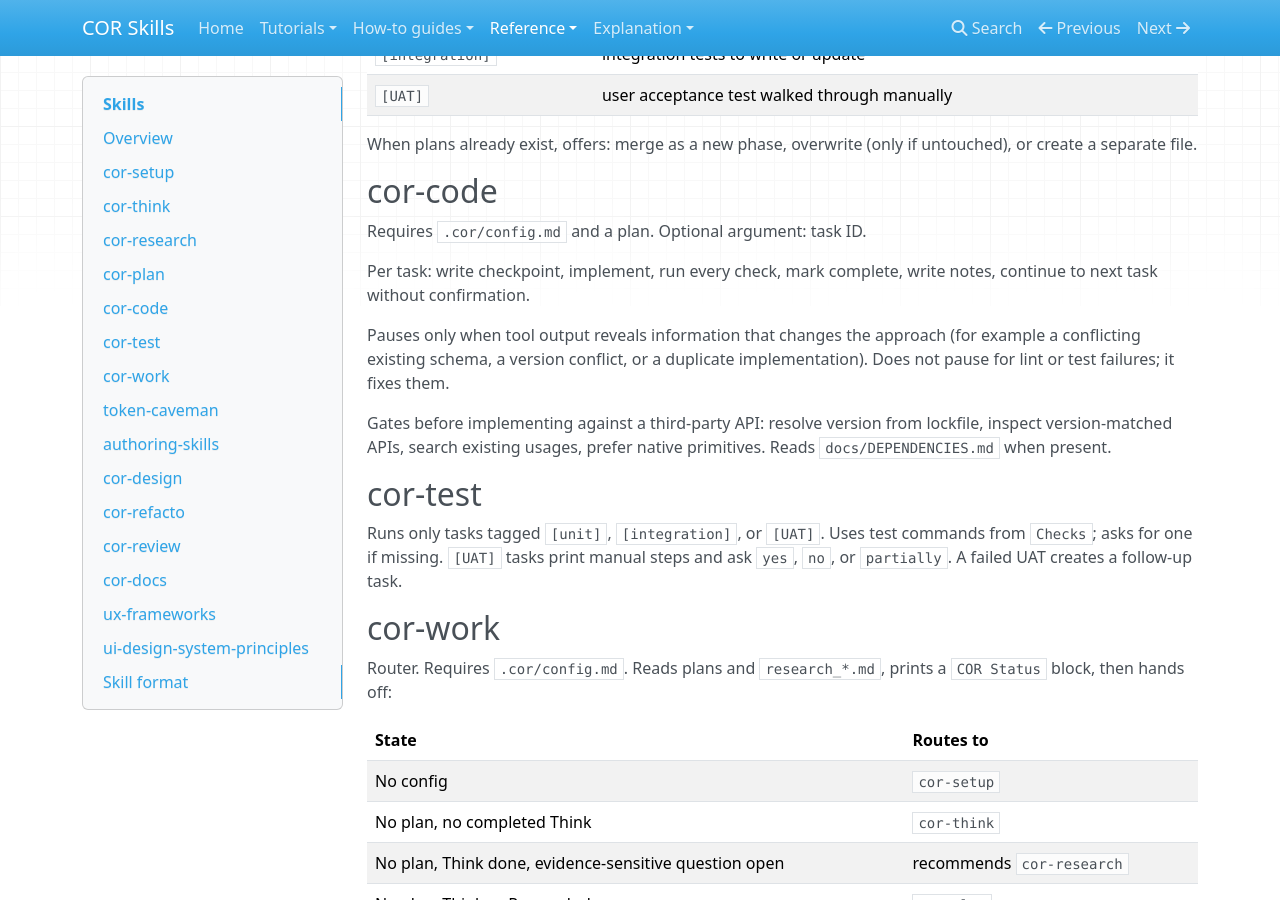
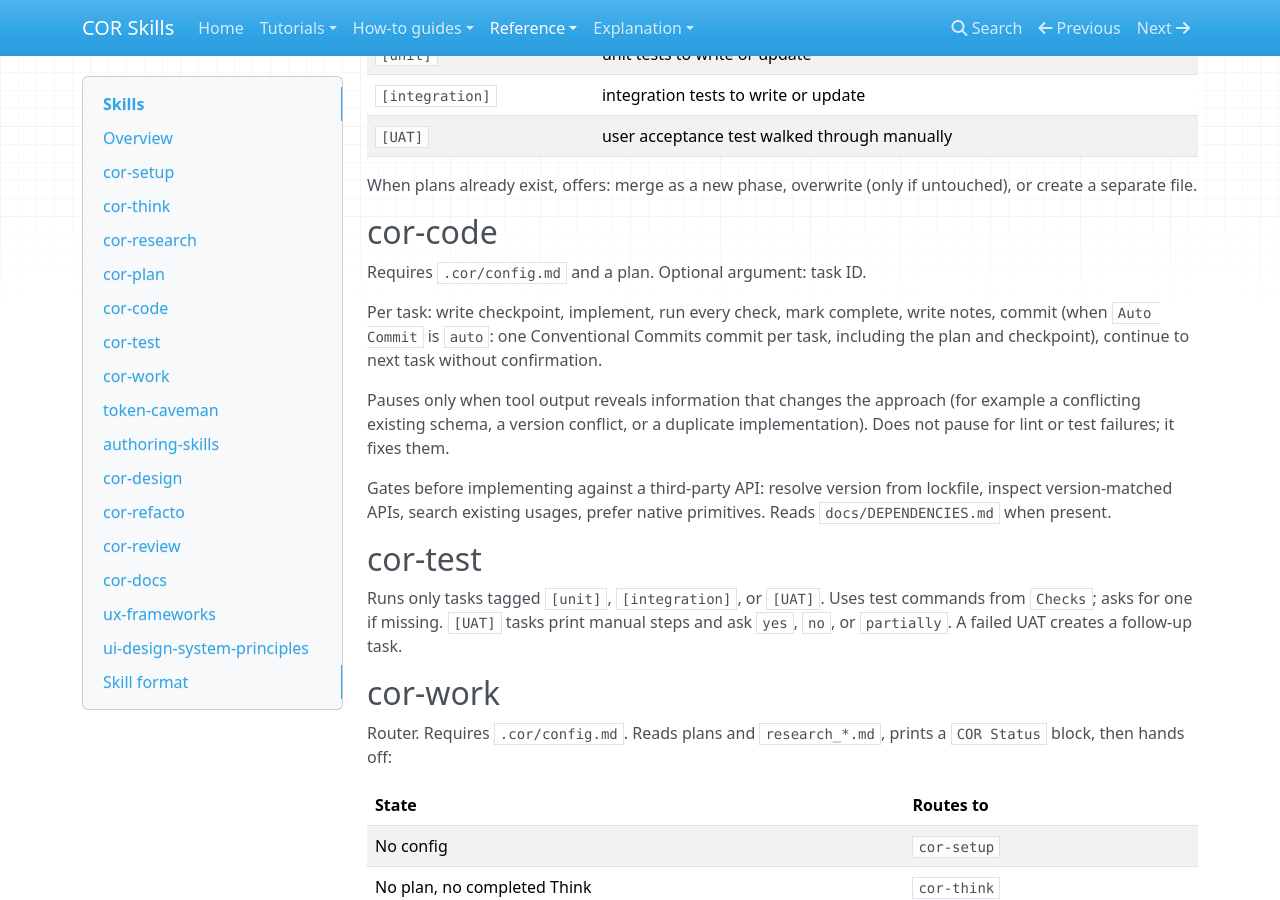
Before and after one commit to louisbrillet/cor-skills, an MkDocs documentation site: the page built from docs/reference/skills.md, in a window 1280 px wide and 900 px high, scrolled down 2438 px. Built offline with MkDocs 1.6.1, drawn with Linux system fonts in a browser that asks for light colours; nearby versions of some CDN libraries; some of the changed text lies outside the part shown.

Commit message:
feat: add auto commit

```diff
--- a/docs/reference/skills.md
+++ b/docs/reference/skills.md
@@ -36,8 +36,9 @@ Runs once per repository. Requires nothing.
 | 3 | Worktree support | `.worktreeinclude`, `post-checkout` hook |
 | 4 | Dependency documentation (Node and Python) | `docs/DEPENDENCIES.md`, generation command (`docs:deps` script for Node) |
 | 5 | Artifact canvas (only if GitHub Copilot selected; opt-in, default no) | `.github/extensions/cor-artifacts/`, `Artifact Canvas` |
-| 6 | Plan storage: `markdown`, `memory`, `session` | `Plan Storage` |
-| 7 | - | writes `.cor/config.md` |
+| 6 | Auto commit per task (default yes) | `Auto Commit` |
+| 7 | Plan storage: `markdown`, `memory`, `session` | `Plan Storage` |
+| 8 | - | writes `.cor/config.md` |
 
 Default checks by stack:
 
@@ -80,7 +81,7 @@ When plans already exist, offers: merge as a new phase, overwrite (only if untou
 
 Requires `.cor/config.md` and a plan. Optional argument: task ID.
 
-Per task: write checkpoint, implement, run every check, mark complete, write notes, continue to next task without confirmation.
+Per task: write checkpoint, implement, run every check, mark complete, write notes, commit (when `Auto Commit` is `auto`: one Conventional Commits commit per task, including the plan and checkpoint), continue to next task without confirmation.
 
 Pauses only when tool output reveals information that changes the approach (for example a conflicting existing schema, a version conflict, or a duplicate implementation). Does not pause for lint or test failures; it fixes them.
 
```
Also changed, not shown: README.md (+1 -1 lines), docs/reference/project-files.md (+8 -0 lines), skills/cor-code/SKILL.md (+28 -5 lines), skills/cor-setup/SKILL.md (+22 -8 lines).
